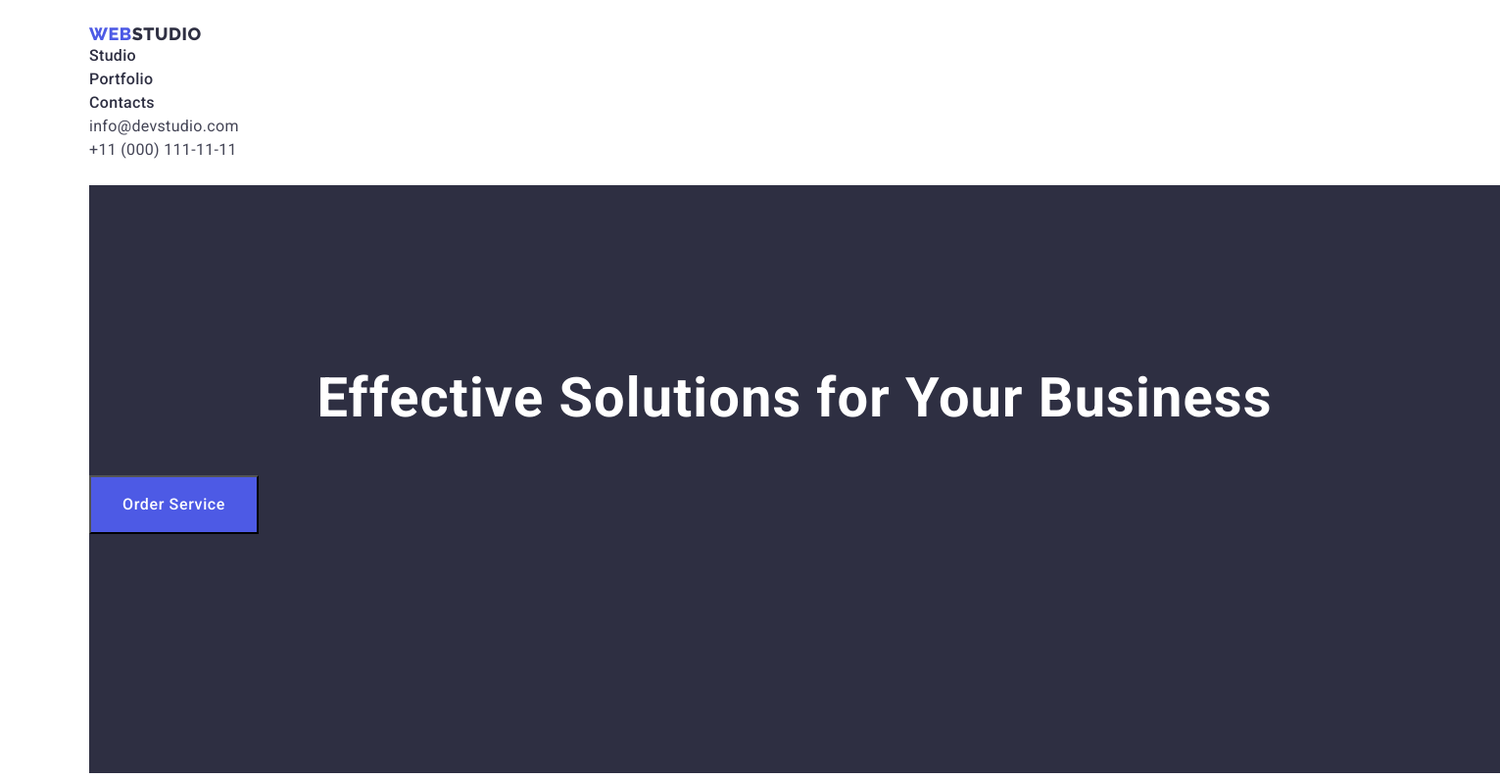
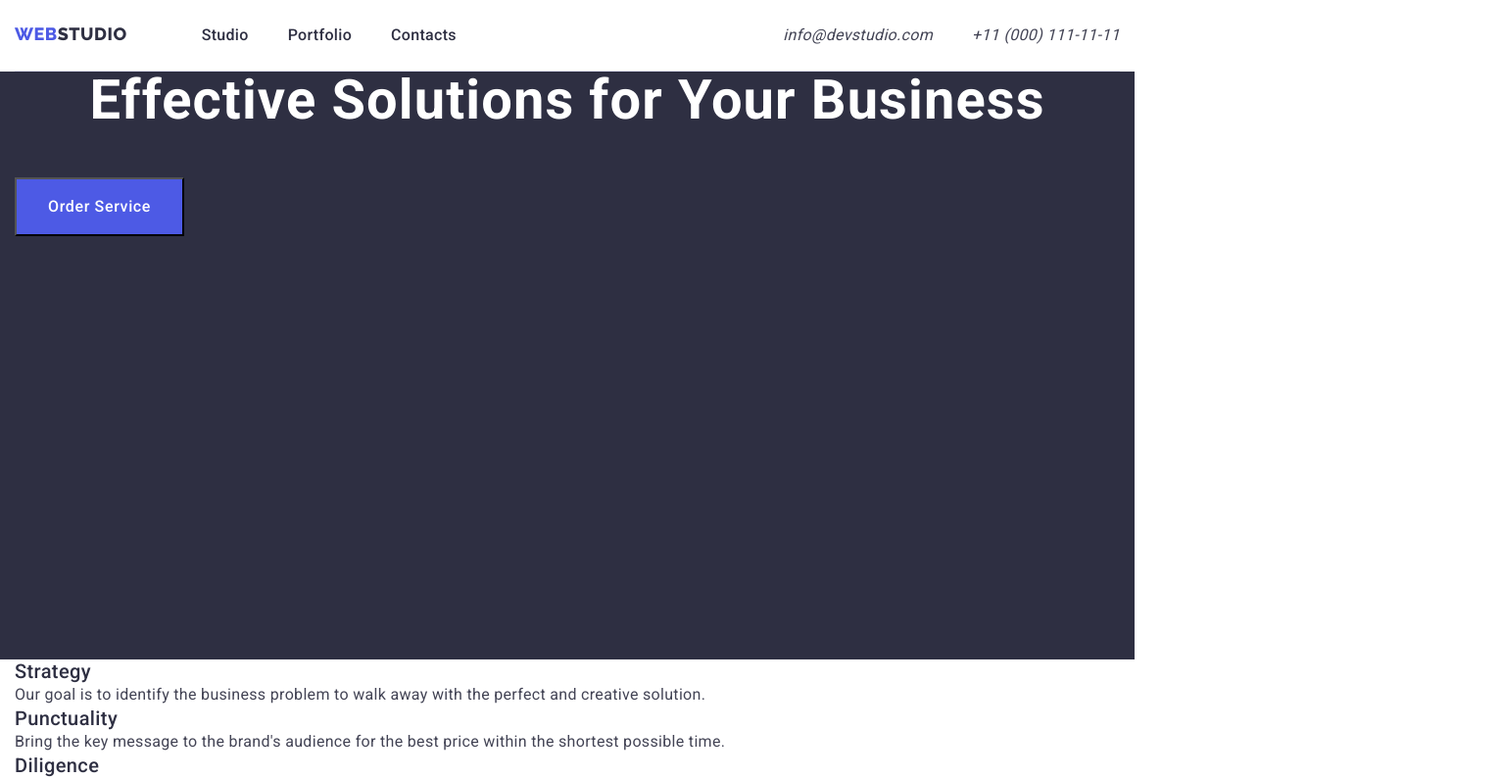
Before and after one commit to isteppanenko/goit-markup-hw-03, a plain HTML site: page index.html in a window 1280 px wide. Shown: the top 795 px of the page at 98% size, 1531 px wide, since content can reach past the window. Drawn offline with nearby package versions, Linux system fonts and the light colour scheme.

Commit message:
version1

```diff
--- a/css/styles.css
+++ b/css/styles.css
@@ -13,6 +13,24 @@ body {
   | BASE STYLES
   |============================
 */
+h1,
+h2,
+h3,
+h4,
+h5,
+h6,
+p {
+  margin: 0;
+}
+ul {
+  padding: 0;
+  margin: 0;
+  list-style: none;
+}
+img {
+  display: block;
+  max-width: 100%;
+}
 :root {
   /* background-color */
   --primary-bg-color: #ffffff;
@@ -43,6 +61,12 @@ body {
   padding: 0;
   margin: 0;
 }
+.container {
+  max-width: 1158px;
+  padding: 0 15px;
+}
+.logo {
+}
 .section-btn {
 }
 /**
@@ -50,47 +74,87 @@ body {
   | HEADER
   |============================
 */
-.header {
-  padding: 24px 0 24px 0;
+.header-page {
+  border-bottom: 1px solid #e7e9fc;
 }
 .header-nav {
+  display: flex;
 }
+.site-nav {
+  display: flex;
+}
+/* LOGO */
 .header-nav-logo {
+  display: block;
+  padding-bottom: 24px;
+  padding-top: 24px;
+
+  /* text */
   font-family: "Raleway", sans-serif;
   font-weight: 800;
   font-size: 18px;
   line-height: 1.17;
   letter-spacing: 0.03em;
   text-transform: uppercase;
+
   color: var(--logo-color);
 }
 .header-logo-studio {
   color: var(--logo-color-studio);
 }
+
+/* MENU */
 .header-nav-menu {
+  display: flex;
+  gap: 40px;
+  margin-left: 76px;
 }
+
+.header-nav-menu a {
+  display: block;
+}
+
+.nav-menu .header-nav-link {
+  padding-bottom: 24px;
+  padding-top: 24px;
+}
+
 .header-nav-link {
+  /* text */
   font-weight: 500;
   font-size: 16px;
   line-height: 1.5;
   letter-spacing: 0.02em;
   color: var(--text-color-links);
 }
+
 .header-nav-link:hover,
 .header-nav-link:focus {
   color: var(--hover-color-text-link);
 }
 
+/* CONTACTS */
 .header-contacts {
-  font-style: normal;
+  margin-left: auto;
 }
+
 .header-list {
+  display: flex;
+  gap: 40px;
 }
+
 .header-contacts-list .header-contact-link {
+  /* text */
   font-size: 16px;
   line-height: 1.5;
   letter-spacing: 0.02em;
   color: var(--primary-color);
+}
+
+.header-contacts-list a {
+  display: block;
+  padding-bottom: 24px;
+  padding-top: 24px;
 }
 .header-contact-link:hover,
 .header-contact-link:focus {
@@ -109,36 +173,45 @@ body {
   height: 600px;
   align-items: center;
 }
+
 .hero-title {
+  /* text */
   font-size: 56px;
   line-height: 1.07;
   text-align: center;
   letter-spacing: 0.02em;
+
   color: var(--hero-text-color);
-  margin: 0;
-  padding-top: 188px;
 }
+
 .hero-btn {
+  display: inline-block;
+  cursor: pointer;
+  padding: 16px 32px;
+  margin-top: 48px;
+
+  /* text */
   font-family: inherit;
   font-style: normal;
   font-weight: 500;
   font-size: 16px;
   line-height: 1.5;
   letter-spacing: 0.04em;
+
   color: var(--hero-text-color);
   background-color: var(--hero-btm-bg-color);
-  cursor: pointer;
-  display: inline-block;
-  padding: 16px 32px;
-  margin-top: 48px;
 }
+
 .hero-btn:hover,
 .hero-btn:focus {
   background-color: var(--hero-btm-bg-hover);
 }
+
 .section {
 }
+
 .section-title {
+  /* text */
   font-style: normal;
   font-weight: 700;
   font-size: 36px;
@@ -146,27 +219,31 @@ body {
   text-align: center;
   letter-spacing: 0.02em;
   text-transform: capitalize;
+
   color: var(--secondary-text-color);
-  margin-top: 0;
 }
+
 .our-strengths {
-  padding-top: 120px;
 }
+
 .section-subtitle {
+  /* text */
   font-style: normal;
   font-weight: 500;
   font-size: 20px;
   line-height: 1.2;
   letter-spacing: 0.02em;
+
   color: var(--secondary-text-color);
-  margin: 0;
 }
 .section-text {
+  /* text */
   font-style: normal;
   font-weight: 400;
   font-size: 16px;
   line-height: 1.5;
   letter-spacing: 0.02em;
+
   color: var(--primary-color);
 }
 .section-team {
@@ -185,12 +262,14 @@ body {
   background-color: var(--footer-bg-color);
 }
 .footer-logo {
+  /* text */
   font-family: "Raleway", sans-serif;
   font-weight: 800;
   font-size: 18px;
   line-height: 1.17;
   letter-spacing: 0.03em;
   text-transform: uppercase;
+
   color: var(--logo-color);
 }
 .footer-logo-studio {
@@ -206,13 +285,16 @@ body {
   |============================
 */
 .portfolio-btm {
+  /* text */
   font-family: inherit;
   font-weight: 500;
   font-size: 16px;
   line-height: 1.5;
   letter-spacing: 0.04em;
+
   background-color: var(--portfolio-bg-btm-color);
   color: var(--portfolio-btm-text-color);
+
   cursor: pointer;
 }
 .portfolio-btm:hover,
@@ -226,11 +308,5 @@ body {
   | BLOCKS
   |============================
 */
-.container {
-  max-width: 1128px;
-  padding: 0 15px;
-  margin: 0 auto;
+.section-text-technologies {
 }
-.section-text-technologies {
-  margin: 0;
-}
--- a/index.html
+++ b/index.html
@@ -8,7 +8,7 @@
     <!-- google fonts -->
     <link rel="preconnect" href="https://fonts.googleapis.com" />
     <link rel="preconnect" href="https://fonts.gstatic.com" crossorigin />
-
+      <!-- modern-normalize -->
     <link
       rel="stylesheet"
       href="https://cdnjs.cloudflare.com/ajax/libs/modern-normalize/1.1.0/modern-normalize.min.css"
@@ -25,25 +25,26 @@
     <title>WebStudio</title>
   </head>
   <body>
+    <div class="container">
     <!-- HEADER SECTION -->
-    <div class="container">
-      <header class="header">
+      <header class="header-page site-nav">
         <nav class="header-nav">
+
           <!-- logo -->
-          <a class="header-nav-logo link" href="./index.html"
-            >Web<span class="header-logo-studio">Studio</span></a
+          <a class="header-nav-logo logo link" href="./index.html"
+            >Web<span class="header-logo-studio logo">Studio</span></a
           >
           <ul class="header-nav-menu list">
             <!--nav menu -->
-            <li>
+            <li class="nav-menu">
               <a class="header-nav-link link" href="./index.html">Studio</a>
             </li>
-            <li>
+            <li class="nav-menu">
               <a class="header-nav-link link" href="./portfolio.html"
                 >Portfolio</a
               >
             </li>
-            <li><a class="header-nav-link link" href="">Contacts</a></li>
+            <li class="nav-menu"><a class="header-nav-link link" href="">Contacts</a></li>
           </ul>
         </nav>
         <!-- contacts -->
@@ -63,17 +64,19 @@
             </li>
           </ul>
         </address>
+
+        </div>
       </header>
       <main>
         <!-- HERO SECTION -->
-        <section class="hero">
+        <section class="hero container">
           <h1 class="hero-title">Effective Solutions for Your Business</h1>
           <button class="hero-btn" type="button">Order Service</button>
         </section>
 
         <!-- OUR SKILLS SECTION -->
-        <section class="section">
-          <div class="container">
+        <section class="section container">
+
             <h2 hidden class="section-title">Our strengths</h2>
             <ul class="our-strengths list">
               <li>
@@ -142,7 +145,7 @@
         </section>
 
         <!-- OUR TEAM SECTION -->
-        <section class="section-team">
+        <section class="section-team section">
           <h2 class="section-title">Our Team</h2>
           <ul class="list">
             <li class="team-list">
@@ -190,7 +193,7 @@
       </main>
 
       <!-- SECTION FOOTER -->
-      <footer class="footer">
+      <footer class="footer section">
         <a class="footer-logo link" href="./index.html"
           >Web<span class="footer-logo-studio">Studio</span></a
         >
@@ -199,6 +202,6 @@
           digital marketing & growth solutions.
         </p>
       </footer>
-    </div>
+ </div>
   </body>
 </html>
```
Also changed, not shown: portfolio.html (+7 -4 lines).
